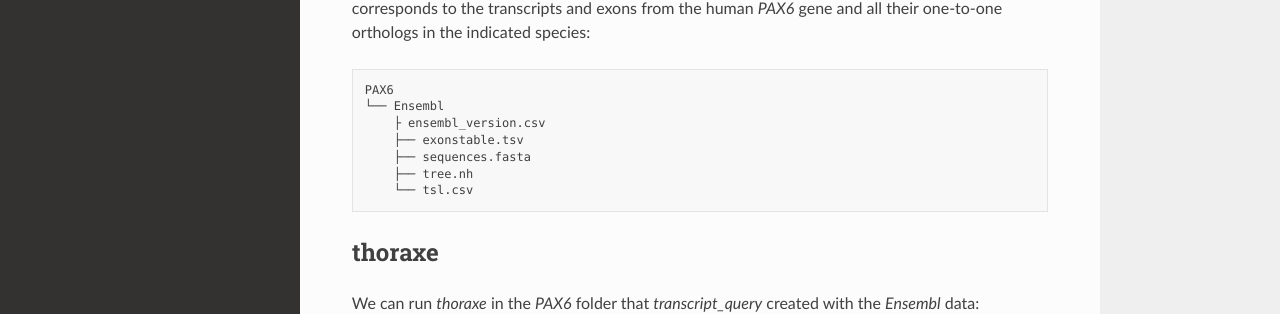
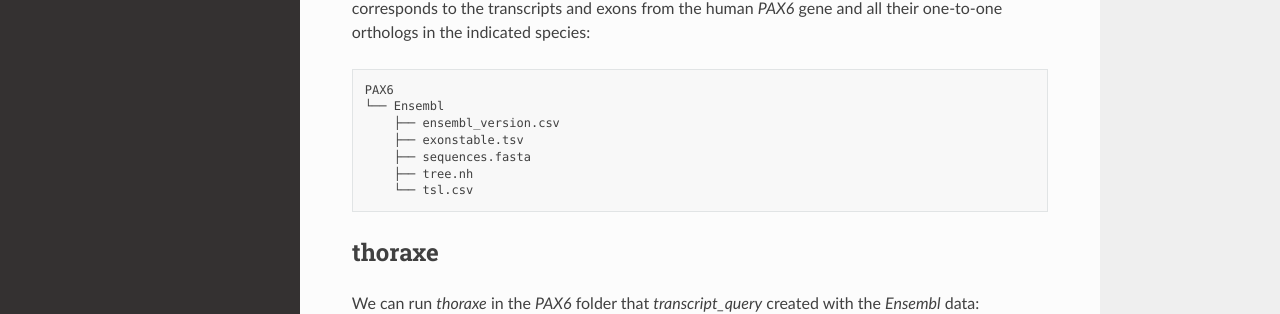
Before and after one commit to PhyloSofS-Team/thoraxe, a Sphinx documentation site: the page built from docs/source/output.rst, in a window 1280 px wide and 900 px high. Shown: the part 406-720 px from the top of the window. Built offline with Sphinx 7.4.7 and the Read the Docs theme 2.0.0, drawn with Linux system fonts in a browser that asks for light colours; pages that are not in the unit, such as notebooks, are missing from menus.

```diff
--- a/docs/source/output.rst
+++ b/docs/source/output.rst
@@ -23,7 +23,7 @@ indicated species:
 
     PAX6
     └── Ensembl
-        ├ ensembl_version.csv
+        ├── ensembl_version.csv
         ├── exonstable.tsv
         ├── sequences.fasta
         ├── tree.nh
```
